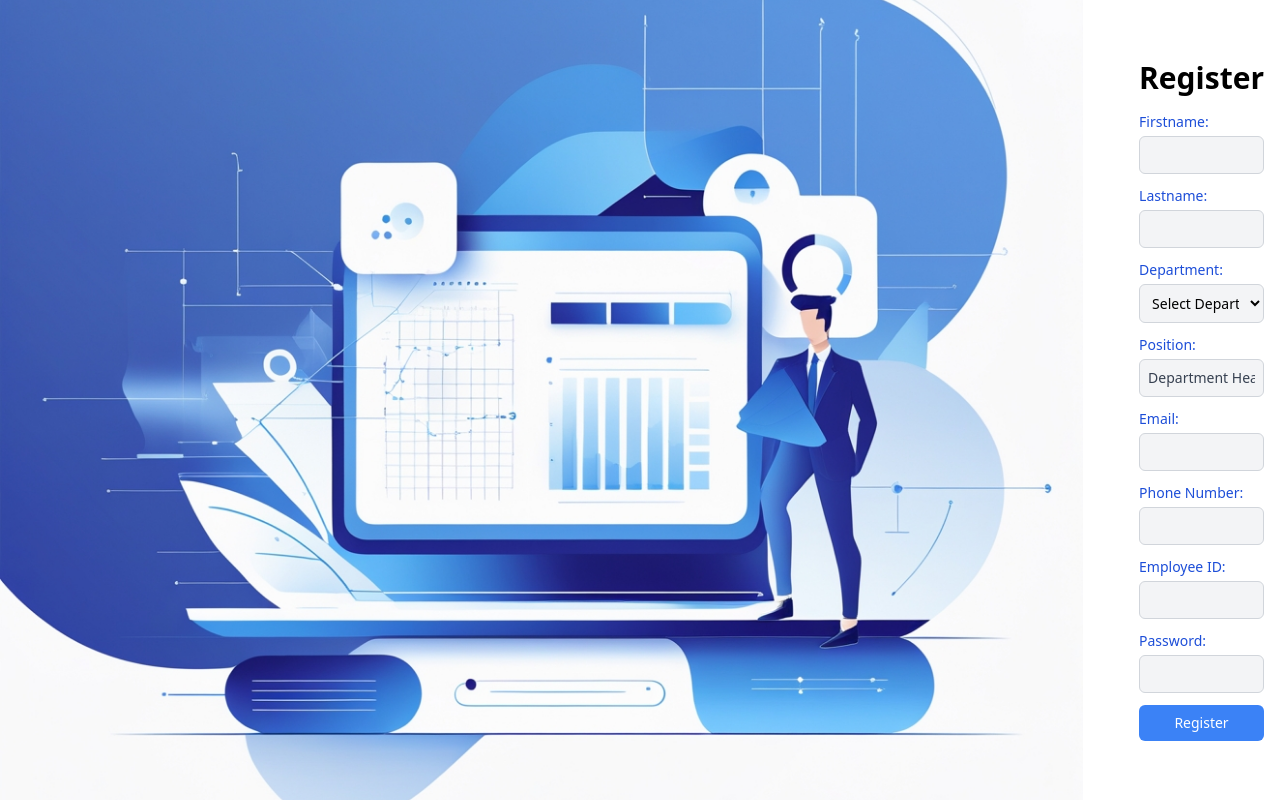
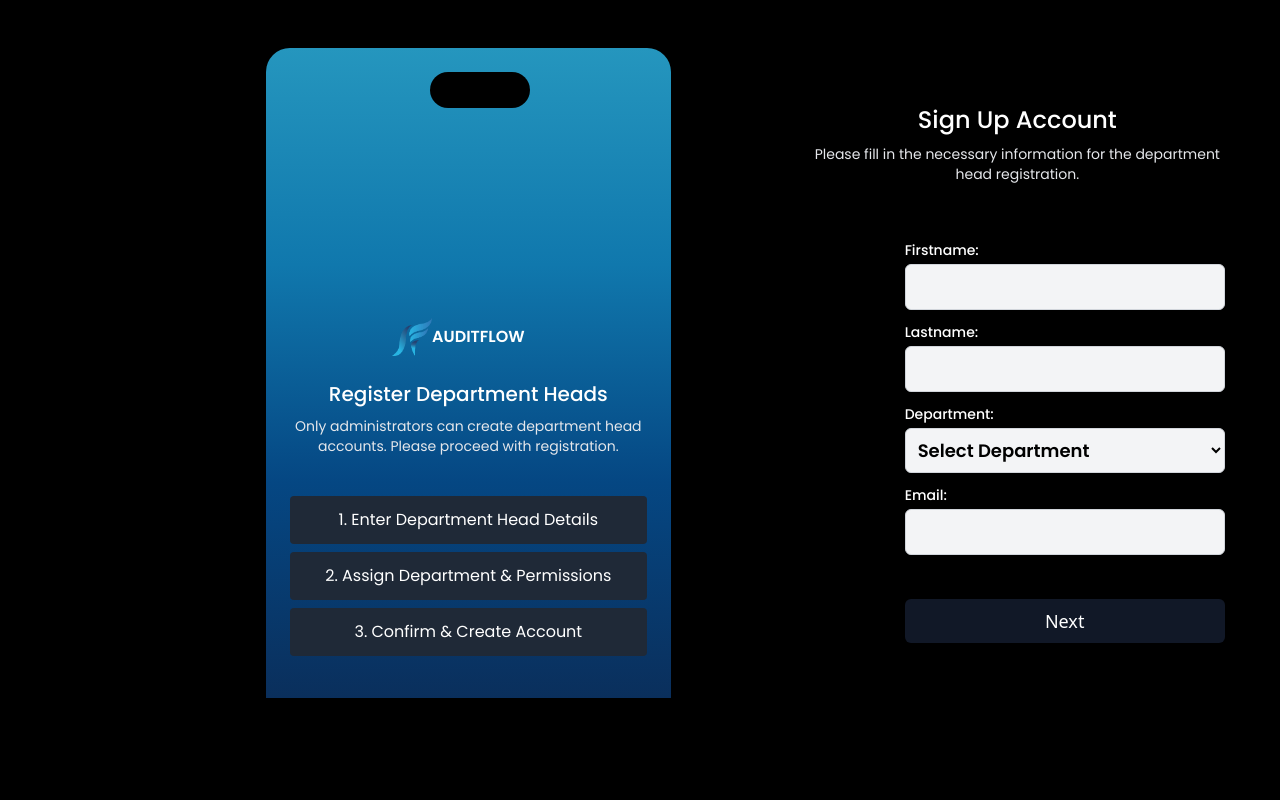
Before and after one commit to Nisal2522/Audit-Managment, a React (Vite) app in the folder frontend/: page / in a window 1280 px wide. Built offline with nearby package versions, Linux system fonts and the light colour scheme.

Commit message:
Update RegisterPage.jsx

```diff
--- a/frontend/src/pages/RegisterPage.jsx
+++ b/frontend/src/pages/RegisterPage.jsx
@@ -1,9 +1,18 @@
-import React, { useState } from 'react';
+import React , { useState } from 'react';
+import logo from '../assets/logon.png';
 import axios from 'axios';
 import { useNavigate } from 'react-router-dom';
-import registerPhoto from '../assets/registerphoto.jpeg';
+import { FcGoogle } from 'react-icons/fc';
+
+
 
 const RegisterPage = () => {
+  const [currentStep, setCurrentStep] = useState(1); // Track which step of the form we are on
+  const [error, setError] = useState('');
+  const [loading, setLoading] = useState(false);
+  const navigate = useNavigate();
+  const [currentTime, setCurrentTime] = useState(new Date().toLocaleTimeString());
+
   const [formData, setFormData] = useState({
     firstname: '',
     lastname: '',
@@ -15,9 +24,51 @@ const RegisterPage = () => {
     employeeid: '', // This will be auto-generated
   });
 
-  const [error, setError] = useState('');
-  const [loading, setLoading] = useState(false);
-  const navigate = useNavigate();
+
+
+
+  const handleChange = (e) => {
+    const { name, value } = e.target;
+
+    // Prevent numbers in Firstname and Lastname
+    if ((name === 'firstname' || name === 'lastname') && /[0-9]/.test(value)) {
+      return; // Do not update state if numbers are included
+    }
+
+
+     // Validate phone number: Only numbers, max 10 digits
+  if (name === 'phone') {
+    if (!/^\d*$/.test(value)) return; // Prevent letters
+    if (value.length > 10) return; // Restrict max 10 digits
+  }
+
+    // Update the form data state
+    setFormData((prevData) => ({
+      ...prevData,
+      [name]: value,
+      employeeid: name === 'department' ? generateEmployeeId(value) : prevData.employeeid,
+    }));
+  };
+
+
+
+  // Handle the next step action
+  const handleNext = () => {
+    if (currentStep < 3) {
+      setCurrentStep(currentStep + 1);
+    } else {
+      // You can handle form submission here after the final step
+      console.log('Form Submitted', formData);
+    }
+  };
+
+
+   // Handle the back step action
+   const handleBack = () => {
+    if (currentStep > 1) {
+      setCurrentStep(currentStep - 1);
+    }
+  };
 
 // Function to generate Employee ID
 const generateEmployeeId = (department) => {
@@ -29,7 +80,7 @@ const RegisterPage = () => {
   };
 
   // Get the department code
-    const departmentCode = departmentCodes[department] || 'DHEM'; // Default code if department is not found
+  const departmentCode = departmentCodes[department] || 'DHEM';
 
   // Generate a random 4-digit number
   const randomDigits = Math.floor(1000 + Math.random() * 9000);
@@ -41,16 +92,6 @@ const RegisterPage = () => {
 };
 
 
-
-  const handleChange = (e) => {
-    const { name, value } = e.target;
-    setFormData((prevData) => ({
-      ...prevData,
-      [name]: value,
-      // Auto-generate Employee ID when department changes
-      employeeid: name === 'department' ? generateEmployeeId(value) : prevData.employeeid,
-    }));
-  };
 
   const handleSubmit = async (e) => {
     e.preventDefault();
@@ -72,50 +113,95 @@ const RegisterPage = () => {
     }
   };
 
+
+
+
+
+
   return (
-    <div className="register-page flex justify-center items-center h-screen overflow-hidden bg-white">
-      {/* Left side for the image */}
-      <div className="photo-container flex justify-center items-center flex-3 mr-10">
-        <img src={registerPhoto} alt="Register" className="register-photo max-w-[100%] max-h-full rounded-lg object-cover" />
+    <div className="min-h-screen bg-black flex items-start justify-start p-4 ">
+      {/* Card in the top-left corner */}
+      <div className="bg-white w-[450px] h-[650px] rounded-tl-3xl rounded-tr-3xl shadow-lg p-6 ml-[250px] mt-8"  style={{
+          background: 'linear-gradient(to bottom, #2596be, #1078ad,#054783, #0a2f5c)',
+        }} >
+    <div className="bg-black p-2 w-[100px] h-9 ml-[140px] rounded-full mb-4 flex items-center justify-center"></div>
+
+    <div className="flex items-center justify-center mb-4 mt-[210px] ml-[-20px]">
+          <img src={logo} alt="Logo" className="w-10 h-auto mr-0" />
+          <h2 className=" text-1xl font-semibold text-white font-poppins ">AUDITFLOW</h2>
+        </div>
+        <div className="text-center text-white mt-6">
+          <h3 className="text-xl font-medium font-poppins">Register Department Heads</h3>
+          <p className="text-sm text-gray-200 mt-2 font-poppins">
+            Only administrators can create department head accounts. Please proceed with registration.
+          </p>
         </div>
 
-      {/* Right side for the registration form */}
-      <div className="form-container flex flex-col justify-center items-center flex-1 p-4 bg-white">
-        <h2 className="text-3xl text-black mb-4 text-center font-semibold">Register</h2>
+        <div className="text-center mt-10 font-poppins">
+          <button className="bg-gray-800 text-white w-full p-3 rounded mb-2 cursor-pointer hover:bg-gray-600">
+            1. Enter Department Head Details
+          </button>
+          <button className="bg-gray-800 text-white w-full p-3 rounded mb-2 cursor-pointer hover:bg-gray-600">
+            2. Assign Department & Permissions
+          </button>
+          <button className="bg-gray-800 text-white w-full p-3 rounded cursor-pointer hover:bg-gray-600">
+            3. Confirm & Create Account
+          </button>
+        </div>
+
+      </div>
+
+
+      {/* Right Card */}
+      <div className="bg-black w-[550px] h-[650px] rounded-tl-3xl rounded-tr-3xl shadow-lg p-6 ml-[100px] mt-10" >
+
+          <div className="text-center text-white mt-6">
+            <h3 className="text-2xl font-medium font-poppins">Sign Up Account</h3>
+            <p className="text-sm text-gray-200 mt-2 font-poppins">
+              Please fill in the necessary information for the department head registration.
+            </p>
+            <div className="flex justify-center space-x-4 mt-8">
+
+        </div>
+          </div>
           {error && <p className="error-message text-red-500 text-sm mb-4 text-center">{error}</p>}
-        <form onSubmit={handleSubmit} className="w-full max-w-[320px]">
+          <form onSubmit={handleSubmit} className="w-full max-w-[320px] ml-[110px] mt-6">
+          {/* Step 1: First four inputs */}
+          {currentStep === 1 && (
+            <>
              <div className="mb-3">
-            <label className="block text-sm mb-1 text-blue-700 font-medium text-left">Firstname:</label>
+                  <label className="block text-sm mb-1 text-white font-medium font-poppins text-left">Firstname:</label>
                   <input
                     type="text"
                     name="firstname"
                     value={formData.firstname}
-              onChange={handleChange}
+                    onChange={(e) => handleChange(e)}
                     required
-              className="w-full p-2 text-sm border border-gray-300 rounded-md bg-gray-100 focus:border-blue-500 focus:outline-none transition-all"
+                    className="w-full p-2 text-lg font-semibold font-poppins border border-gray-300 rounded-md bg-gray-100 focus:border-blue-500 focus:outline-none transition-all"
                   />
                 </div>
 
                 <div className="mb-3">
-            <label className="block text-sm mb-1 text-blue-700 font-medium text-left">Lastname:</label>
+                  <label className="block text-sm mb-1 text-white font-medium  font-poppins text-left">Lastname:</label>
                   <input
                     type="text"
                     name="lastname"
                     value={formData.lastname}
-              onChange={handleChange}
+                    onChange={(e) => handleChange(e)}
                     required
-              className="w-full p-2 text-sm border border-gray-300 rounded-md bg-gray-100 focus:border-blue-500 focus:outline-none transition-all"
+                    className="w-full p-2 text-lg font-semibold font-poppins border border-gray-300 rounded-md bg-gray-100 focus:border-blue-500 focus:outline-none transition-all"
                   />
                 </div>
 
+
               <div className="mb-3">
-            <label className="block text-sm mb-1 text-blue-700 font-medium text-left">Department:</label>
+                <label className="block text-sm mb-1 text-white font-medium font-poppins text-left">Department:</label>
                 <select
                   name="department"
                   value={formData.department}
                   onChange={handleChange}
                   required
-              className="w-full p-2 text-sm border border-gray-300 rounded-md bg-gray-100 focus:border-blue-500 focus:outline-none transition-all"
+                  className="w-full p-2 text-lg font-semibold font-poppins border border-gray-300 rounded-md bg-gray-100 focus:border-blue-500 focus:outline-none transition-all"
                 >
                   <option value="">Select Department</option>
                   <option value="Textile">Textile</option>
@@ -126,72 +212,113 @@ const RegisterPage = () => {
               </div>
 
               <div className="mb-3">
-            <label className="block text-sm mb-1 text-blue-700 font-medium text-left">Position:</label>
-            <input
-              type="text"
-              name="position"
-              value="Department Head"
-              readOnly
-              className="w-full p-2 text-sm border border-gray-300 rounded-md bg-gray-100 text-gray-700 cursor-not-allowed"
-            />
-          </div>
-
-          <div className="mb-3">
-            <label className="block text-sm mb-1 text-blue-700 font-medium text-left">Email:</label>
+                <label className="block text-sm mb-1 text-white  font-medium font-poppins  text-left">Email:</label>
                 <input
                   type="email"
                   name="email"
                   value={formData.email}
                   onChange={handleChange}
                   required
-              className="w-full p-2 text-sm border border-gray-300 rounded-md bg-gray-100 focus:border-blue-500 focus:outline-none transition-all"
+                  className="w-full p-2 text-lg font-semibold font-poppins border border-gray-300 rounded-md bg-gray-100 focus:border-blue-500 focus:outline-none transition-all"
                 />
               </div>
 
+
+
+              <button
+                    type="button"
+                    onClick={handleNext}
+                    disabled={
+                      !formData.firstname || !formData.lastname || !formData.department || !formData.email
+                    }
+                    className={`w-full p-2 text-lg ${formData.firstname && formData.lastname && formData.department && formData.email ? 'bg-blue-500 hover:bg-blue-700' : 'bg-gray-900 cursor-not-allowed'} text-white rounded-md transition-all mt-8`}
+                  >
+                    Next
+                  </button>
+
+            </>
+          )}
+
+          {/* Step 2: Next set of inputs */}
+          {currentStep === 2 && (
+            <>
                   <div className="mb-3">
-            <label className="block text-sm mb-1 text-blue-700 font-medium text-left">Phone Number:</label>
+                  <label className="block text-sm mb-1 text-white font-poppins font-medium text-left">Phone Number:</label>
                   <input
                     type="tel"
                     name="phone"
                     value={formData.phone}
                     onChange={handleChange}
                     required
-              className="w-full p-2 text-sm border border-gray-300 rounded-md bg-gray-100 focus:border-blue-500 focus:outline-none transition-all"
+                    className="w-full p-2 text-lg font-semibold font-poppins border border-gray-300 rounded-md bg-gray-100 focus:border-blue-500 focus:outline-none transition-all"
                   />
                 </div>
 
               <div className="mb-3">
-            <label className="block text-sm mb-1 text-blue-700 font-medium text-left">Employee ID:</label>
+                  <label className="block text-sm mb-1 text-white font-poppins  font-medium text-left">Employee ID:</label>
                   <input
                     type="text"
                     name="employeeid"
                     value={formData.employeeid}
                     readOnly
-              className="w-full p-2 text-sm border border-gray-300 rounded-md bg-gray-100 text-gray-700 cursor-not-allowed"
+                    className="w-full p-2 text-lg font-semibold font-poppins border border-gray-300 rounded-md bg-gray-100 text-gray-700 cursor-not-allowed"
                   />
                 </div>
 
               <div className="mb-3">
-            <label className="block text-sm mb-1 text-blue-700 font-medium text-left">Password:</label>
+                <label className="block text-sm mb-1 text-white font-poppins font-medium text-left">Position:</label>
+                <input
+                  type="text"
+                  name="position"
+                  value={formData.position}
+                  readOnly
+                  className="w-full p-2 text-lg font-semibold font-poppins border border-gray-300 rounded-md bg-gray-100 text-gray-700 cursor-not-allowed"
+                />
+              </div>
+
+              <div className="mb-3">
+            <label className="block text-sm mb-1 text-white font-poppins font-medium text-left">Password:</label>
             <input
               type="password"
               name="password"
               value={formData.password}
               onChange={handleChange}
               required
-              className="w-full p-2 text-sm border border-gray-300 rounded-md bg-gray-100 focus:border-blue-500 focus:outline-none transition-all"
+              className="w-full p-2 text-lg font-semibold font-poppins border border-gray-300 rounded-md bg-gray-100 focus:border-blue-500 focus:outline-none transition-all"
             />
           </div>
 
+
+
+          <div className="text-center mt-8 flex justify-center gap-4">
+                    {/* Back Button */}
+                    <button
+                      type="button"
+                      onClick={handleBack}
+                      className="w-1/3 p-2 text-lg bg-gray-500 font-poppins text-white rounded-md cursor-pointer hover:bg-gray-700 transition-all disabled:bg-gray-300 disabled:cursor-not-allowed"
+                      disabled={currentStep === 1}
+                    >
+                      Back
+                    </button>
+
+                    {/* Sign Up Button */}
                     <button
                       type="submit"
                       disabled={loading}
-            className="w-full p-2 text-sm bg-blue-500 text-white rounded-md cursor-pointer hover:bg-blue-700 transition-all disabled:bg-gray-300 disabled:cursor-not-allowed"
+                      className="w-1/3 p-2 text-lg bg-blue-500 font-poppins text-white rounded-md cursor-pointer hover:bg-blue-700 transition-all disabled:bg-gray-300 disabled:cursor-not-allowed"
                     >
-            {loading ? 'Registering...' : 'Register'}
+                      {loading ? 'Registering...' : 'Sign Up'}
                     </button>
+                  </div>
+            </>
+          )}
+
+
         </form>
+
+
         </div>
+
     </div>
   );
 };
```
Lines whose indentation alone changed are shown as unchanged.
